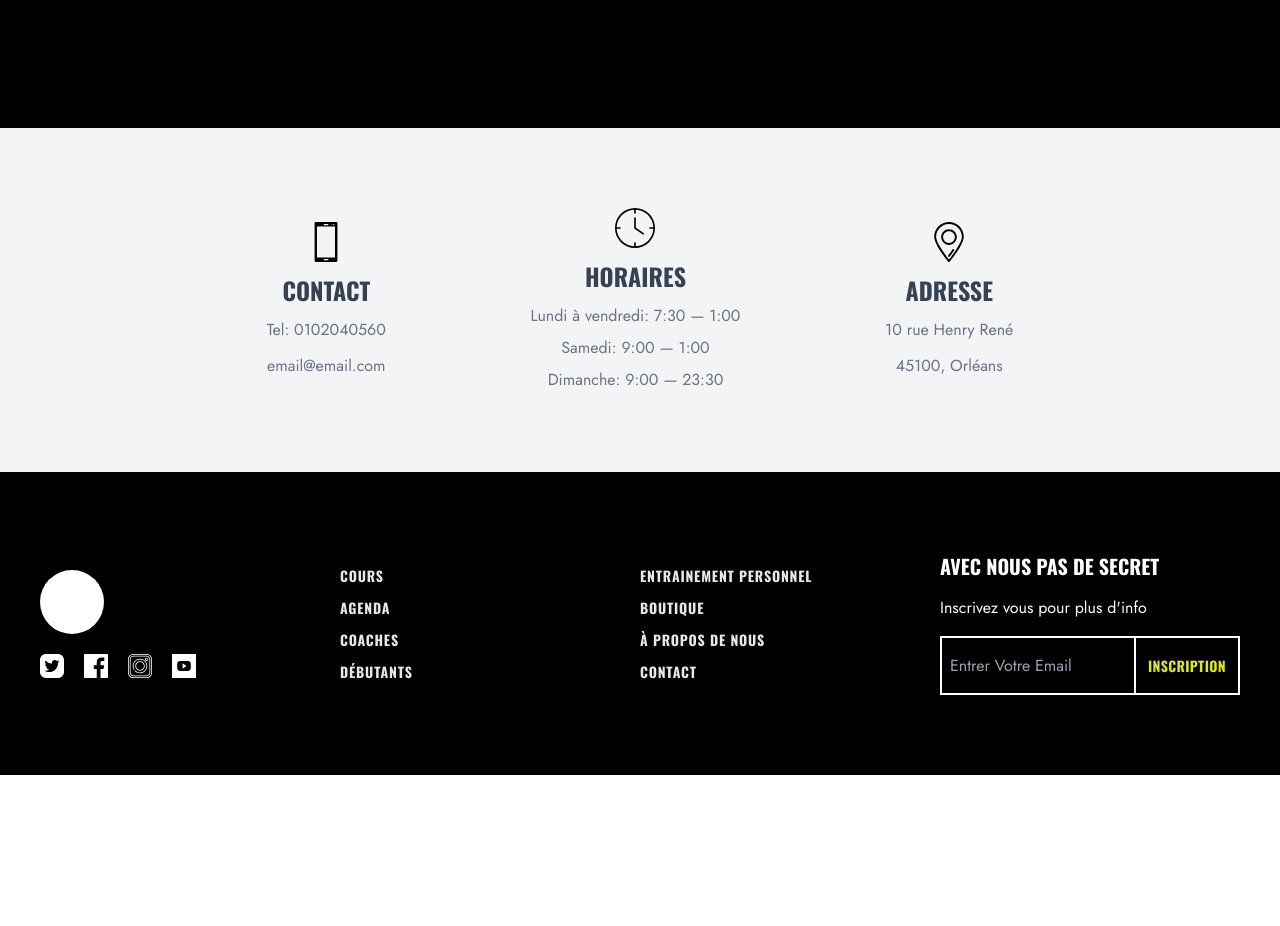
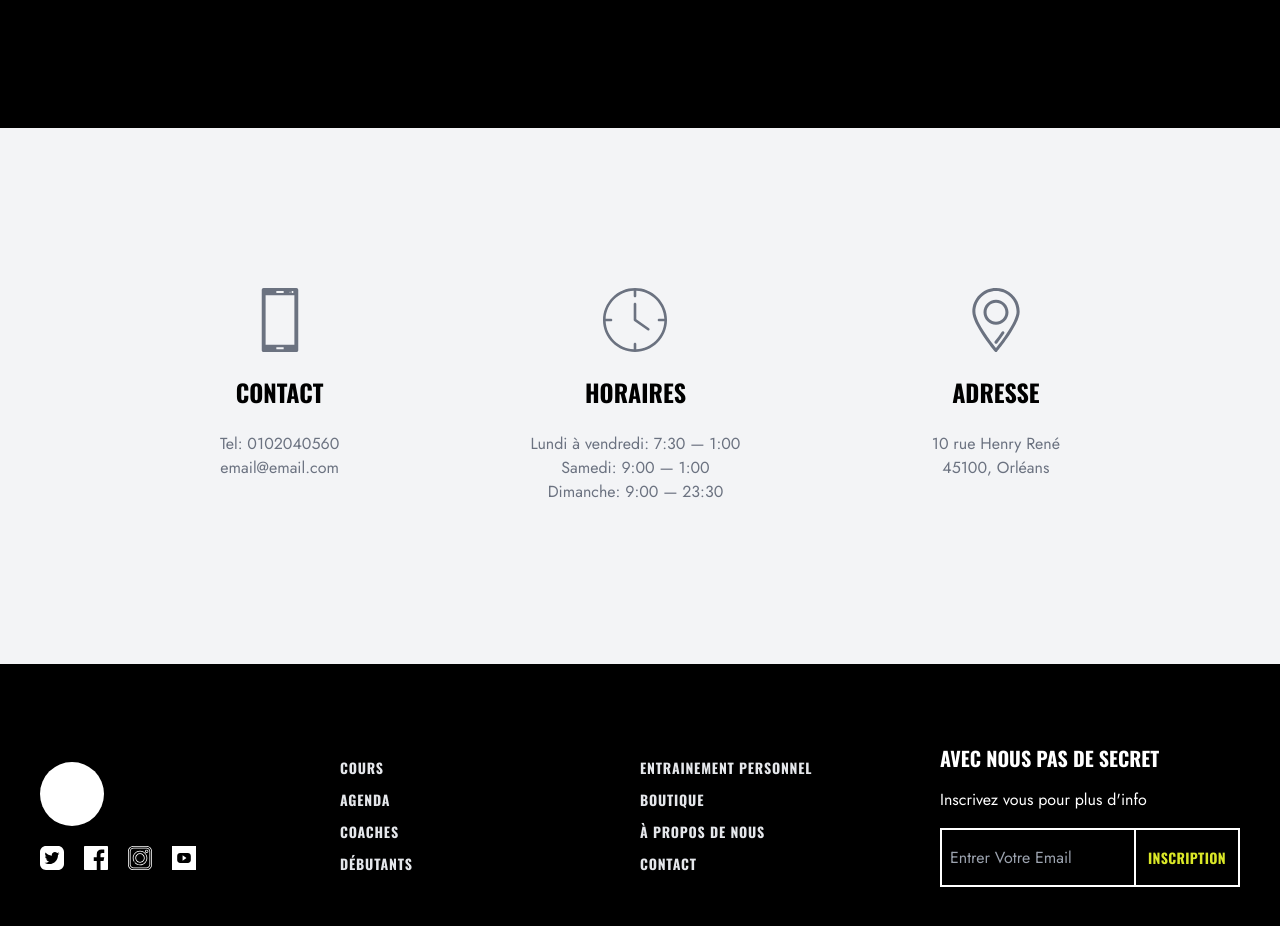
Before and after one commit to Rozey17/next-auth, a Next.js app: page /gym in a window 1280 px wide. Shown: the part 7160-8086 px from the top of the page. Before the commit the page ends 7935 px from the top, so only its background shows below. Built offline with nearby package versions, Linux system fonts and the light colour scheme; what tailwindcss-ripple would draw is missing.

Commit message:
chore:wip

```diff
--- a/pages/gym.tsx
+++ b/pages/gym.tsx
@@ -968,18 +968,18 @@ const GymPage = () => {
           </div>
         </div>
       </section>
+
       {/* section info */}
 
-      <section className="px-5 py-20 laptop:p-20 bg-gray-100">
+      <section className="px-5 py-20 laptop:px-20 laptop:py-40 bg-gray-100">
         <div className="info-session">
-          <div className="space-y-3 info-item ">
+          <div className=" info-item ">
             <svg
               xmlns="http://www.w3.org/2000/svg"
               xmlnsXlink="http://www.w3.org/1999/xlink"
               viewBox="0 0 577.565 577.565"
-              //   className="h-10 "
+              className="h-16 fill-gray-500"
               xmlSpace="preserve"
-              style={{ height: "40px" }}
             >
               <g>
                 <path
@@ -994,17 +994,19 @@ const GymPage = () => {
               </g>
             </svg>
             <h1 className="">contact</h1>
-            <p>Tel: 0102040560</p>
-            <p>email@email.com</p>
+
+            <span className="">
+              <p>Tel: 0102040560</p>
+              <p>email@email.com</p>
+            </span>
           </div>
-          <div className="space-y-3 info-item ">
+          <div className="info-item ">
             <svg
               xmlns="http://www.w3.org/2000/svg"
               xmlnsXlink="http://www.w3.org/1999/xlink"
               viewBox="0 0 488 488"
               xmlSpace="preserve"
-              //   className="h-10"
-              style={{ height: "40px" }}
+              className="h-16 fill-gray-500"
             >
               <g transform="translate(0 -540.36)">
                 <g>
@@ -1025,20 +1027,19 @@ const GymPage = () => {
               </g>
             </svg>
             <h1 className="">Horaires</h1>
-            <span className="space-y-2">
+            <span className="">
               <p>Lundi à vendredi: 7:30 — 1:00</p>
               <p>Samedi: 9:00 — 1:00</p>
               <p>Dimanche: 9:00 — 23:30</p>
             </span>
           </div>
-          <div className="space-y-3 info-item ">
+          <div className=" info-item ">
             <svg
               xmlns="http://www.w3.org/2000/svg"
               xmlnsXlink="http://www.w3.org/1999/xlink"
               viewBox="0 0 315 315"
               xmlSpace="preserve"
-              //   className="h-10"
-              style={{ height: "40px" }}
+              className="h-16 fill-gray-500"
             >
               <g>
                 <g>
@@ -1064,8 +1065,11 @@ const GymPage = () => {
               </g>
             </svg>
             <h1 className="">adresse</h1>
-            <p>10 rue Henry René</p>
-            <p>45100, Orléans</p>
+
+            <span className="">
+              <p>10 rue Henry René</p>
+              <p>45100, Orléans</p>
+            </span>
           </div>
         </div>
       </section>
--- a/styles/globals.css
+++ b/styles/globals.css
@@ -125,18 +125,18 @@ p{
 
 
 .info-session{
-  @apply flex laptop:flex-row flex-col items-center justify-between laptop:w-2/3 laptop:mx-auto align-top space-y-10 laptop:space-y-0
+  @apply flex laptop:flex-row flex-col items-center laptop:items-start justify-between laptop:w-3/4 laptop:mx-auto  space-y-10 laptop:space-y-0
 
 
 }
 
 .info-item{
-  @apply flex flex-col items-center space-y-3 text-center
+  @apply flex flex-col items-center space-y-6 text-center
 
 }
 
 .info-item h1{
-  @apply text-2xl font-bold text-gray-700 uppercase
+  @apply text-2xl font-bold  uppercase
 
 }
 
```
